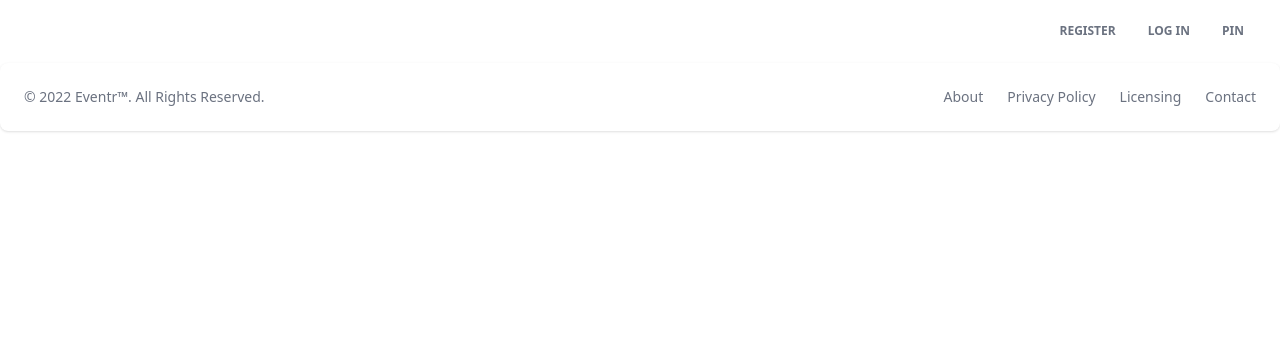
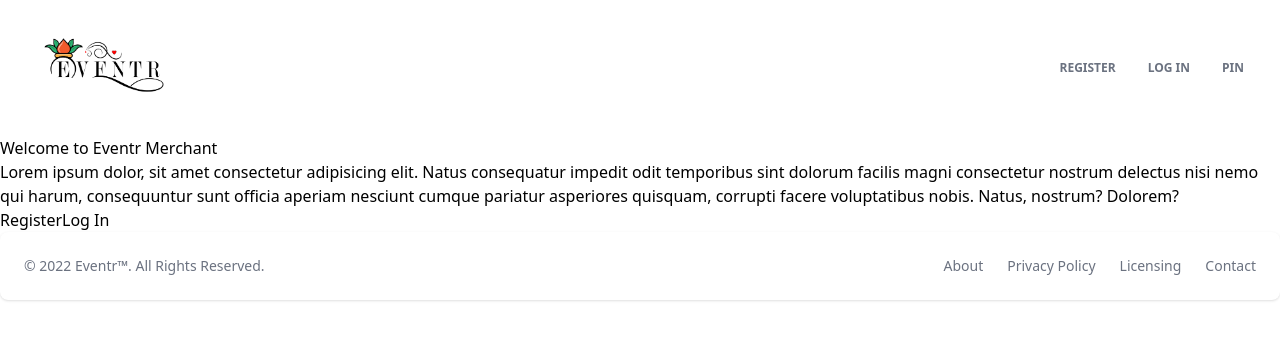
Before and after one commit to deep-das18/Eventr, a React (Create React App) app: page /merchant-page in a window 1280 px wide. Shown: the top 340 px of the page. Built offline with nearby package versions, Linux system fonts and the light colour scheme.

Commit message:
added merchant functionality

```diff
--- a/src/App.js
+++ b/src/App.js
@@ -6,6 +6,9 @@ import Register from "./pages/Register";
 import Login from "./pages/Login";
 import Footer from "./components/Footer";
 import Navbar from "./components/Navbar";
+import MerchantPage from "./pages/MerchantPage";
+import MerchantRegister from "./pages/MerchantRegister";
+import MerchantLogin from "./pages/MerchantLogin";
 import "./index.css";
 
 export default function App() {
@@ -16,6 +19,9 @@ export default function App() {
         <Route path="/" element={<Home />} />
         <Route path="/login" element={<Login />} />
         <Route path="/register" element={<Register />} />
+        <Route path="/merchant-page" element={<MerchantPage />} />
+        <Route path="/merchant-register" element={<MerchantRegister />} />
+        <Route path="/merchant-login" element={<MerchantLogin />} />
       </Routes>
       <Footer />
     </Router>
--- a/src/components/Navbar.js
+++ b/src/components/Navbar.js
@@ -1,6 +1,7 @@
 import React from "react";
 import { Link } from "react-router-dom";
 import { FaBars } from "react-icons/fa";
+import logo from "../assets/logo.png";
 
 export default function Navbar({ fixed }) {
   const [navbarOpen, setNavbarOpen] = React.useState(false);
@@ -13,7 +14,7 @@ export default function Navbar({ fixed }) {
               className="text-sm font-bold leading-relaxed inline-block mr-4 py-2 whitespace-nowrap uppercase text-white"
               to="/"
             >
-              EVENTR
+              <img src={logo} alt="logo" className=" w-40" />
             </Link>
             <button
               className="text-white cursor-pointer text-xl leading-none px-3 py-1 border border-solid border-transparent rounded bg-transparent block lg:hidden outline-none focus:outline-none"
--- a/src/pages/Home.js
+++ b/src/pages/Home.js
@@ -59,7 +59,7 @@ const MerchantBanner = () => {
         </ul>
         <Link
           className=" bg-pink-600 px-4 py-2 text-lg font-semibold text-white rounded"
-          to="#"
+          to="/merchant-page"
         >
           Explore Eventr Merchant
         </Link>
--- /dev/null
+++ b/src/pages/MerchantLogin.js
@@ -0,0 +1,5 @@
+const MerchantLogin = () => {
+  return <h1>Merchant Login</h1>;
+};
+
+export default MerchantLogin;
--- /dev/null
+++ b/src/pages/MerchantPage.js
@@ -0,0 +1,20 @@
+import { Link } from "react-router-dom";
+
+const MerchantPage = () => {
+  return (
+    <div>
+      <h1>Welcome to Eventr Merchant</h1>
+      <p>
+        Lorem ipsum dolor, sit amet consectetur adipisicing elit. Natus
+        consequatur impedit odit temporibus sint dolorum facilis magni
+        consectetur nostrum delectus nisi nemo qui harum, consequuntur sunt
+        officia aperiam nesciunt cumque pariatur asperiores quisquam, corrupti
+        facere voluptatibus nobis. Natus, nostrum? Dolorem?
+      </p>
+      <Link to={"/merchant-register"}>Register</Link>
+      <Link to={"/merchant-login"}>Log In</Link>
+    </div>
+  );
+};
+
+export default MerchantPage;
--- /dev/null
+++ b/src/pages/MerchantRegister.js
@@ -0,0 +1,5 @@
+const MerchantRegister = () => {
+  return <h1>Merchant Register</h1>;
+};
+
+export default MerchantRegister;
```
Also changed, not shown: src/assets/logo.png (added).
